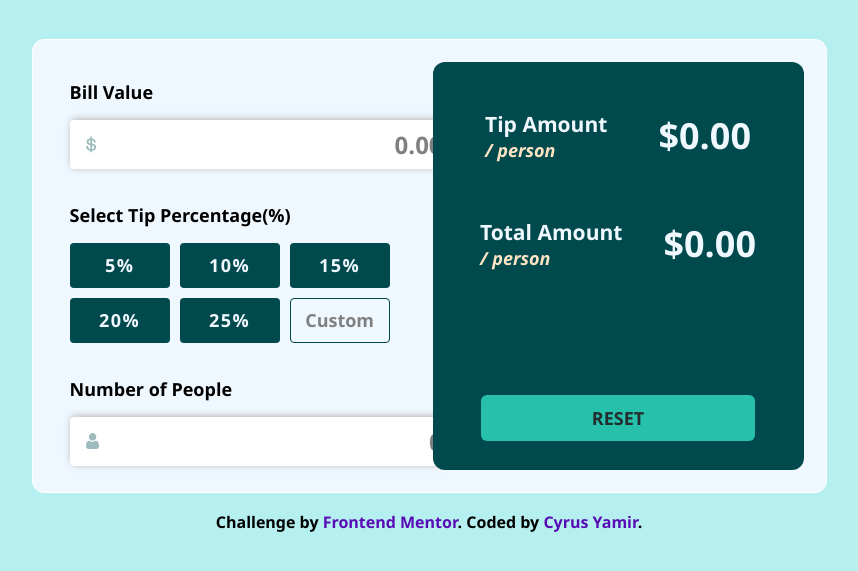
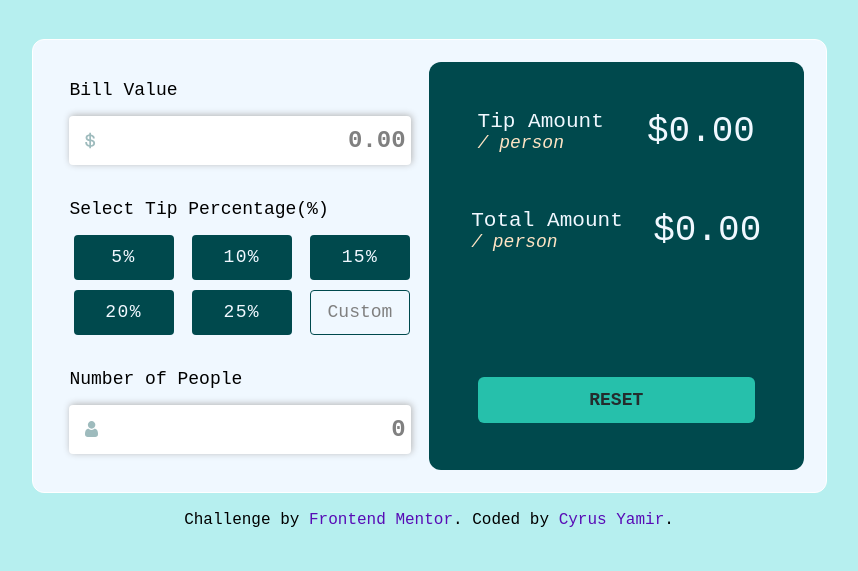
Before and after one commit to ARSHAD023/tip-calculator-app-main, a plain HTML site: page index.html in a window 1280 px wide. Shown: the part 131-702 px from the top of the page, without its empty margins (211-1069 px from the left). Drawn offline with Linux system fonts and the light colour scheme.

Commit message:
modified css

```diff
--- a/style.css
+++ b/style.css
@@ -2,8 +2,9 @@
     margin: 0;
     padding: 0;
     box-sizing: border-box;
-    font-family: 'Segoe UI', Tahoma, Geneva, Verdana, sans-serif;
-    font-weight: 600;
+    font-family:'Courier New', Courier, monospace;
+    font-weight: 400;
+    /* font-weight: lighter; */
 }
 
 main {
@@ -72,7 +73,7 @@ input::placeholder {
     background-image: url("./images/icon-dollar.svg");
     background-repeat: no-repeat;
     background-position: 16px 16px;
-    /* width: -webkit-fill-available; */
+    width: 99%;
     height: 12%;
     font-size: 24px;
     border-radius: 4px;
@@ -97,7 +98,7 @@ input::placeholder {
     gap: 10px 10px;
     grid-template-columns: repeat(3, 100px);
     grid-template-rows: repeat(2, 45px);
-    justify-content: start;
+    justify-content: space-around;
     margin-bottom: 16px;
 
 }
```
